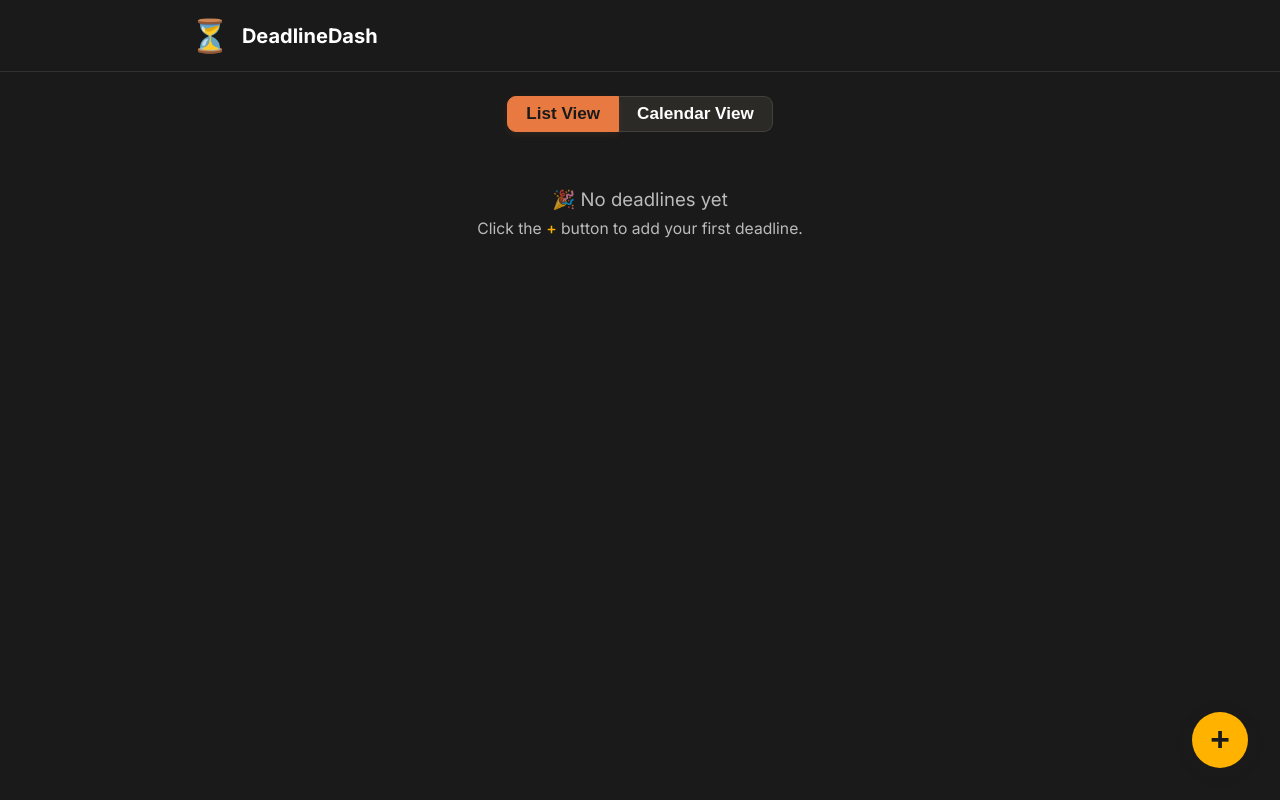
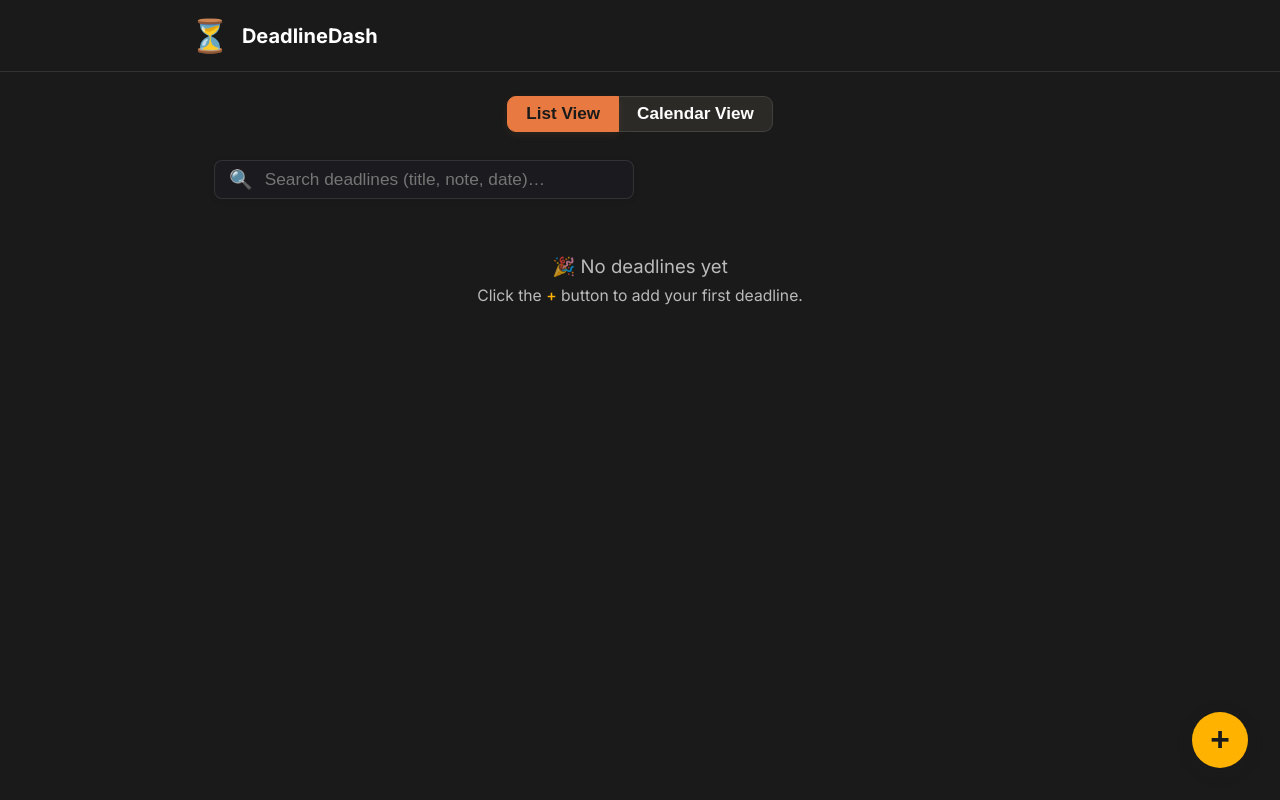
Before and after one commit to Workflow-Manager-admin/deadlinedash-27288-d5ff4310, a React (Create React App) app in the folder deadline_dash/: page / in a window 1280 px wide. Built offline with nearby package versions, Linux system fonts and the light colour scheme; the HTML template or start-up script is replaced by a standard one.

Commit message:
Auto-commit: Changes as of 2025-05-31T02:35:58.671984+00:00

```diff
--- a/deadline_dash/src/App.js
+++ b/deadline_dash/src/App.js
@@ -138,6 +138,36 @@ function App() {
     editDeadline(id, { progress: newProgress });
   }
 
+  // --- Search logic state ---
+  const [searchQuery, setSearchQuery] = useState("");
+
+  // Returns true if a deadline matches the query (case-insensitive; searches title, note, dueDate)
+  function isDeadlineMatch(deadline, query) {
+    if (!query.trim()) return true;
+    const q = query.trim().toLowerCase();
+    if (deadline.title && deadline.title.toLowerCase().includes(q)) return true;
+    if (deadline.note && deadline.note.toLowerCase().includes(q)) return true;
+    if (deadline.dueDate && deadline.dueDate.includes(q)) return true;
+    // Optionally match against human-readable due date
+    if (formatDueDate(deadline.dueDate).toLowerCase().includes(q)) return true;
+    return false;
+  }
+
+  // Utility: Format ISO date to human-readable string ("Thu, Jul 04, 2024")
+  function formatDueDate(dueDateStr) {
+    const d = new Date(dueDateStr);
+    if (isNaN(d)) return dueDateStr || "";
+    return d.toLocaleDateString(undefined, {
+      weekday: 'short',
+      month: 'short',
+      day: 'numeric',
+      year: 'numeric'
+    });
+  }
+
+  // Filter deadlines using search query
+  const filteredDeadlines = deadlines.filter(dl => isDeadlineMatch(dl, searchQuery));
+
   // UI: toggle between list and calendar
   const viewToggle = (
     <div
@@ -190,6 +220,68 @@ function App() {
     </div>
   );
 
+  // --- Search input bar, styled for dark theme ---
+  const searchBar = (
+    <div
+      style={{
+        display: 'flex',
+        alignItems: 'center',
+        gap: 10,
+        background: 'rgba(27,27,33,0.93)',
+        borderRadius: 8,
+        border: '1.4px solid var(--border-color)',
+        padding: '7px 14px',
+        marginTop: 28,
+        marginBottom: 18,
+        boxShadow: '0 2px 6px rgba(20,20,25,0.08)',
+        maxWidth: 420,
+        width: '100%'
+      }}
+    >
+      <span
+        role="img"
+        aria-label="Search"
+        style={{ fontSize: 19, color: 'var(--kavia-orange)' }}
+      >🔍</span>
+      <input
+        type="text"
+        value={searchQuery}
+        onChange={e => setSearchQuery(e.target.value)}
+        placeholder="Search deadlines (title, note, date)…"
+        aria-label="Search deadlines"
+        style={{
+          background: 'transparent',
+          border: 'none',
+          outline: 'none',
+          fontSize: '1.08rem',
+          color: 'var(--text-color)',
+          fontWeight: 500,
+          width: '100%',
+        }}
+      />
+      {searchQuery &&
+        <button
+          style={{
+            background: 'none',
+            border: 'none',
+            color: 'var(--text-secondary)',
+            fontSize: 22,
+            cursor: 'pointer',
+            marginLeft: 2,
+            outline: 'none',
+          }}
+          aria-label="Clear search"
+          onClick={() => setSearchQuery('')}
+        >×</button>
+      }
+    </div>
+  );
+
+  // In calendar view: optionally highlight/filter cells that contain matching deadlines.
+  // Show only deadlines matching the query on the calendar.
+  // We'll pass filteredDeadlines for "search applied" and all for blank search.
+  const calendarDeadlines = searchQuery.trim() ? filteredDeadlines : deadlines;
+
   return (
     <div className="app">
       {/* Top navigation bar */}
@@ -225,6 +317,7 @@ function App() {
       >
         <div className="container">
           {viewToggle}
+          {searchBar}
           {deadlines.length === 0 ? (
             <div
               style={{
@@ -246,13 +339,23 @@ function App() {
           ) : (
             viewMode === 'calendar' ? (
               <CalendarView
-                deadlines={deadlines}
+                deadlines={calendarDeadlines}
                 onDeadlineClick={handleCalendarDeadlineClick}
               />
             ) : (
               <div>
                 {/* Map deadlines as cards, sorted by dueDate ascending */}
-                {deadlines
+                {filteredDeadlines.length === 0 ? (
+                  <div style={{
+                    marginTop: 54,
+                    color: 'var(--text-secondary)',
+                    fontSize: '1.13rem',
+                    textAlign: 'center'
+                  }}>
+                    <span role="img" aria-label="no match">🔎</span> No matching deadlines found
+                  </div>
+                ) : (
+                  filteredDeadlines
                     .slice()
                     .sort(
                       (a, b) =>
@@ -272,7 +375,8 @@ function App() {
                           handleProgressUpdate(deadline.id, newProgress)
                         }
                       />
-                  ))}
+                    ))
+                )}
               </div>
             )
           )}
```
Also changed, not shown: 1 other file (tests, documents, lock files or other folders). Lines whose indentation alone changed are shown as unchanged.
